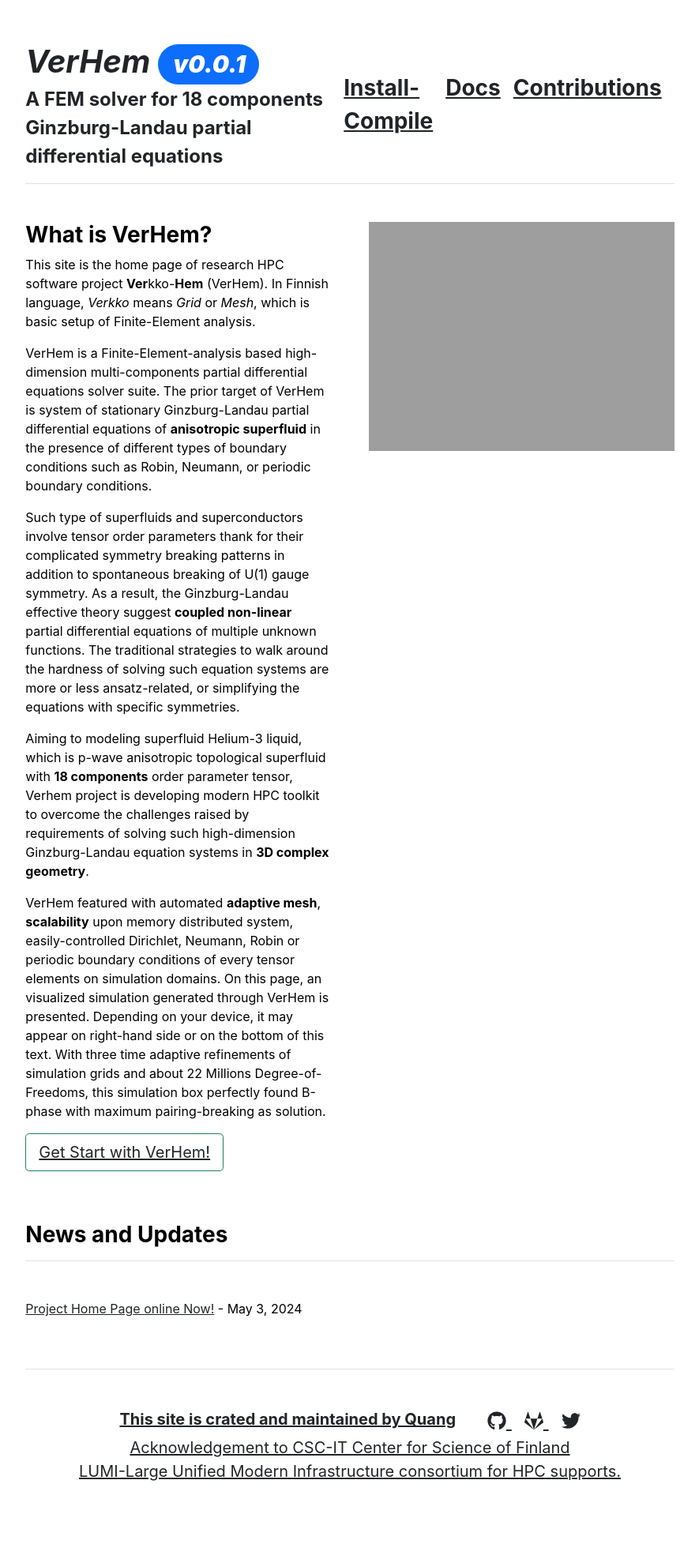
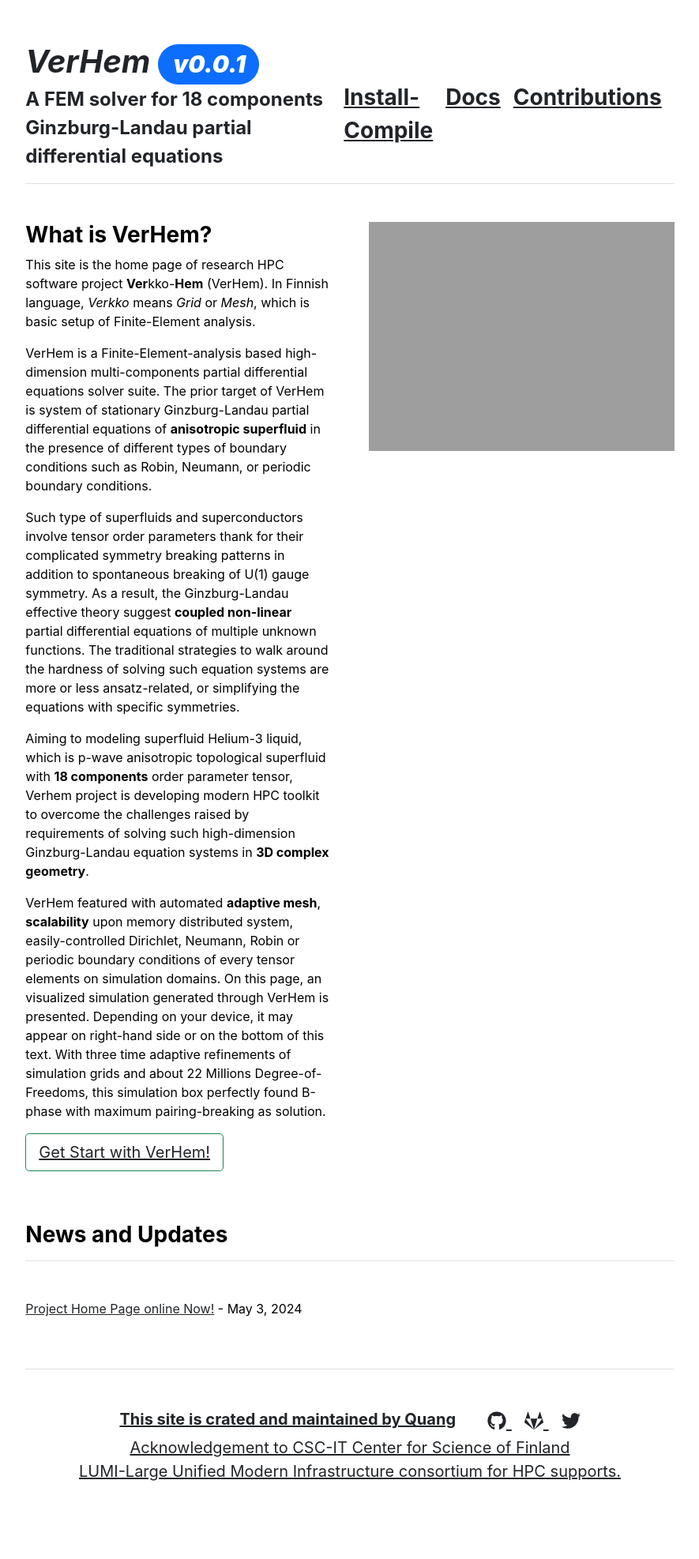
Before and after one commit to VerHem/VerHem.github.io, a Jekyll site: the page built from index.md, in a window 1280 px wide. Shown: the whole page at 79% size, without its empty margins (197-1082 px from the left). Built offline with Jekyll 4.4.1, drawn with Linux system fonts in a browser that asks for light colours.

Commit message:
edit navigation box size

```diff
--- a/_includes/header.html
+++ b/_includes/header.html
@@ -14,7 +14,7 @@
       </span>
     </a>
   </div>
-  <nav class="d-inline-flex mt-2 mt-md-0 ms-md-auto">
+  <nav class="d-inline-flex mt-2 mt-md-4 ms-md-auto">
     {% for item in site.data.settings.menu %}
       <a class="me-3 py-2 fs-3 fw-bold" href="{{ site.github.url }}{{ item.url }}">
         {{ item.name }}
```
